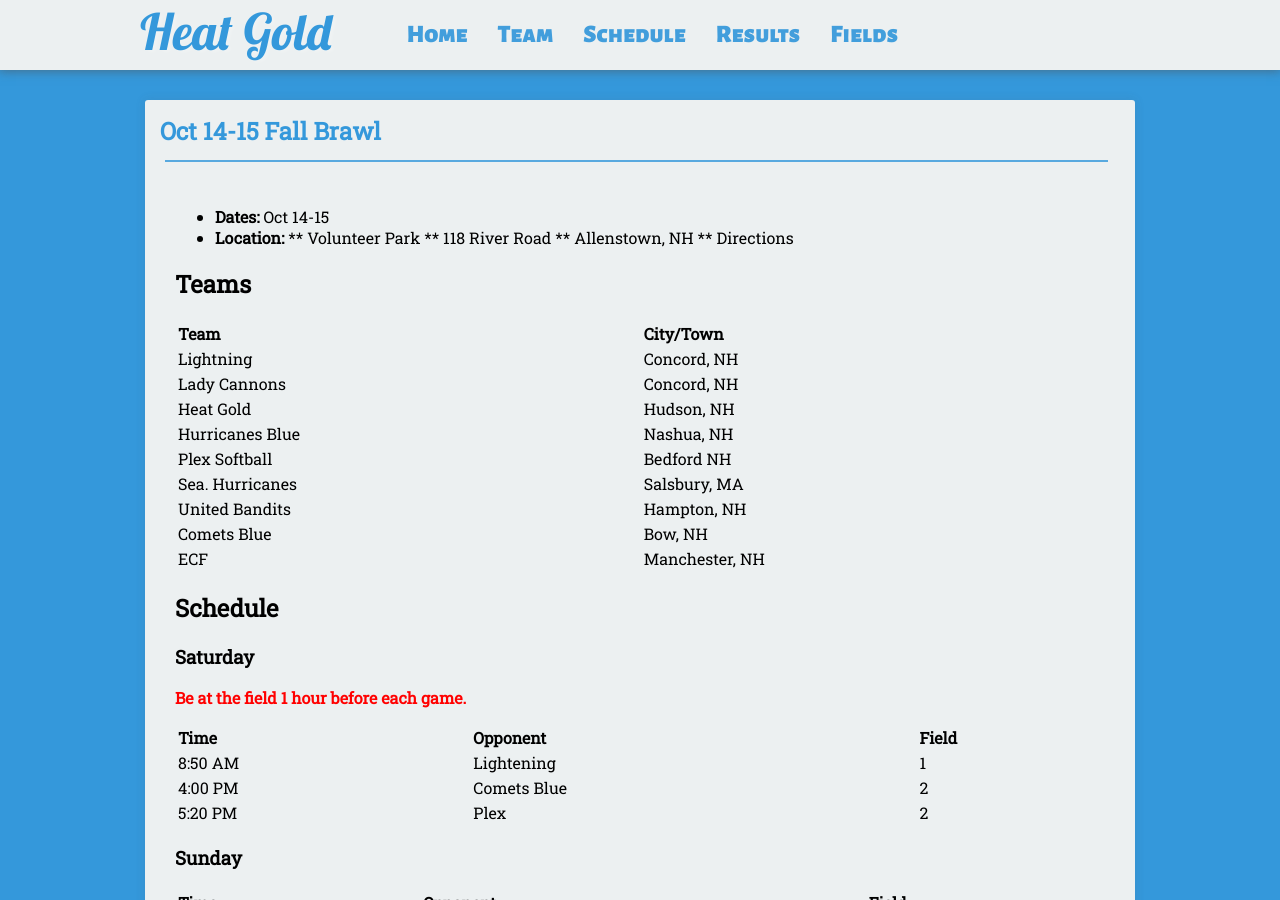
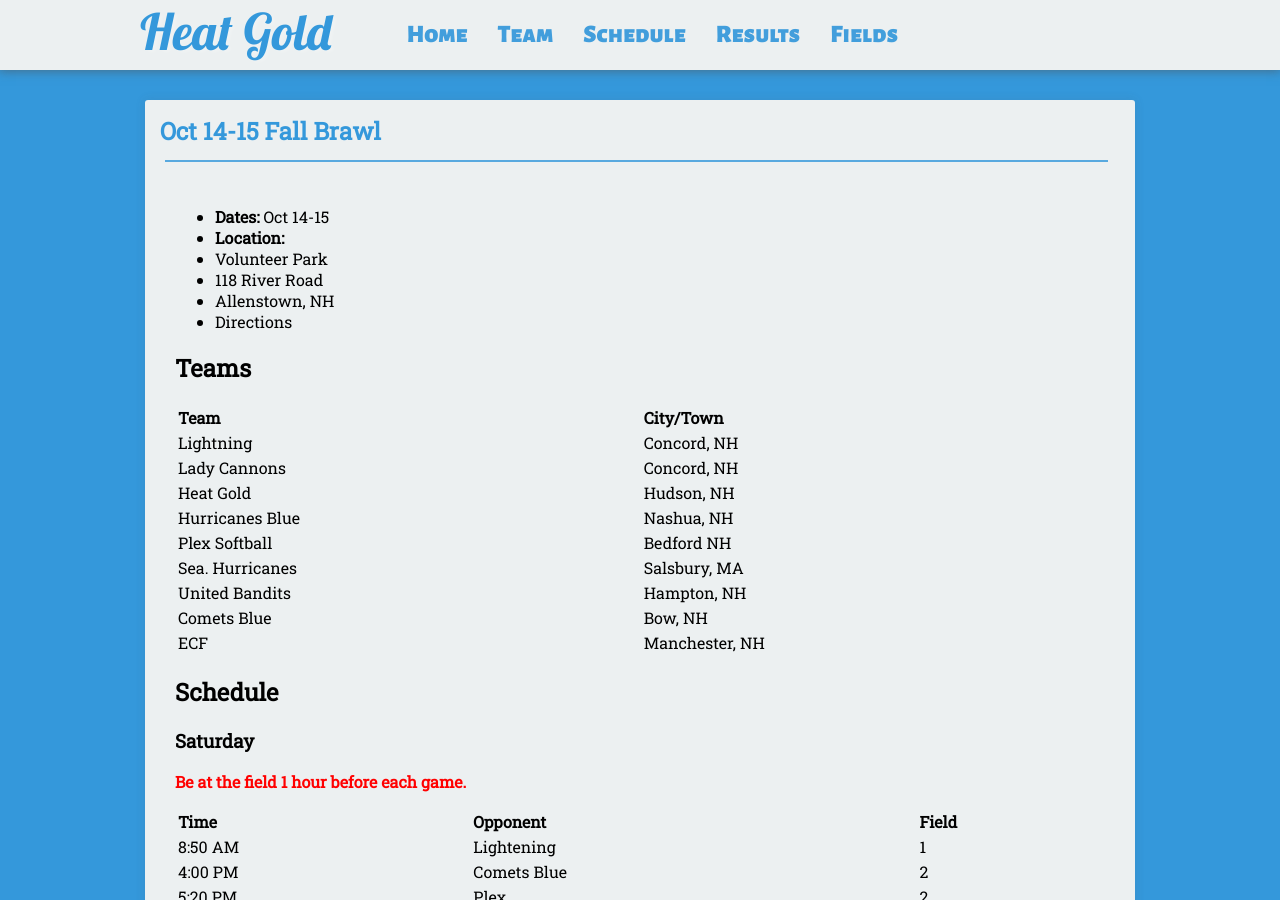
Before and after one commit to seanmerrow/ecf, a Jekyll site: the page built from _posts/2017-10-14-Oct-14-15.md, in a window 1280 px wide and 900 px high. Built offline with Jekyll 4.4.1, drawn with Linux system fonts in a browser that asks for light colours; nearby versions of some CDN libraries.

Commit message:
Update 2017-10-14-Oct-14-15.md

```diff
--- a/_posts/2017-10-14-Oct-14-15.md
+++ b/_posts/2017-10-14-Oct-14-15.md
@@ -10,10 +10,10 @@ category:
 ---
 * **Dates:** Oct 14-15
 * **Location:**
-** Volunteer Park
-** 118 River Road
-** Allenstown, NH
-** Directions
+* Volunteer Park
+* 118 River Road
+* Allenstown, NH
+* Directions
 
 ## Teams
 
```
